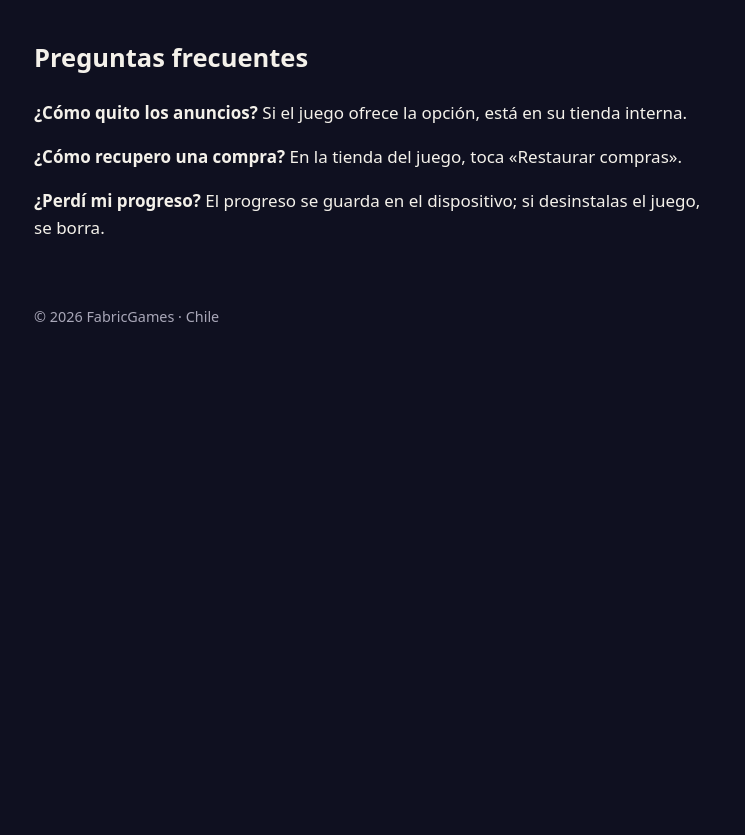
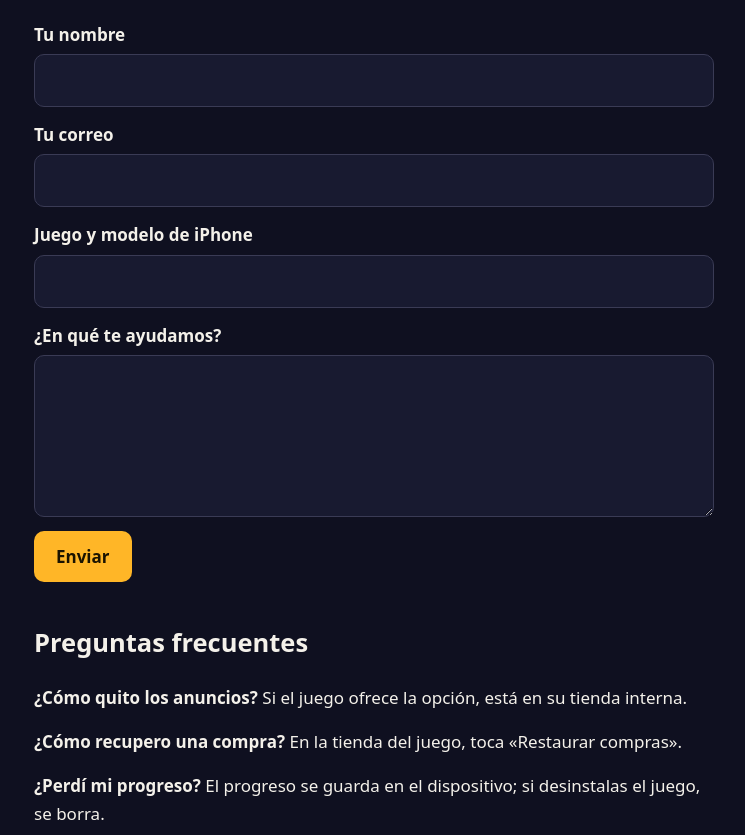
Before and after one commit to fabrica-juegos/fabricgames-web, a plain HTML site: page soporte.html in a window 1280 px wide. Shown: the part 262-1097 px from the top of the page, without its empty margins (266-1011 px from the left). Before the commit the page ends 800 px from the top, so only its background shows below. Drawn offline with Linux system fonts and the light colour scheme.

Commit message:
Soporte: formulario de contacto de Supertools
Co-Authored-By: Claude Opus 5.5 <noreply@anthropic.com>

```diff
--- a/estilo.css
+++ b/estilo.css
@@ -8,4 +8,8 @@ h2{margin-top:40px}
 nav{display:flex;gap:20px;margin-bottom:48px;font-weight:600}
 nav a{text-decoration:none}
 .muted{color:var(--muted)}
+.form{display:grid;gap:14px;margin:24px 0}
+.form label{display:grid;gap:6px;font-weight:600}
+.form input,.form textarea{font:inherit;padding:12px;border-radius:10px;border:1px solid #3a3b55;background:#181a30;color:var(--fg)}
+.form button{justify-self:start;font:inherit;font-weight:700;padding:12px 22px;border:0;border-radius:10px;background:var(--acento);color:#1a1300;cursor:pointer}
 footer{margin-top:64px;color:var(--muted);font-size:.9rem}
--- a/soporte.html
+++ b/soporte.html
@@ -10,7 +10,16 @@
 <nav><a href="index.html">Inicio</a><a href="soporte.html">Soporte</a><a href="privacidad.html">Privacidad</a></nav>
 <h1>Soporte</h1>
 <p class="muted">¿Un error, una idea o una compra que no llegó? Escríbenos y cuéntanos el juego, tu modelo de iPhone y qué pasó.</p>
-<!--FORMULARIO-->
+<form class="form" action="https://api.supertools.cl/api/v1/hosting-public/forms/a8946428-4499-47b8-b48e-18ddaac1373a" method="POST">
+  <label>Tu nombre <input name="nombre" required></label>
+  <label>Tu correo <input name="email" type="email" required></label>
+  <label>Juego y modelo de iPhone <input name="juego"></label>
+  <label>¿En qué te ayudamos? <textarea name="mensaje" rows="5" required></textarea></label>
+  <input name="_gotcha" style="display:none" tabindex="-1" autocomplete="off">
+  <button type="submit">Enviar</button>
+</form>
+<p id="ok" class="muted" hidden>✅ Mensaje enviado. Te responderemos pronto.</p>
+<script>if(location.search.includes('enviado=1'))document.getElementById('ok').hidden=false</script>
 <h2>Preguntas frecuentes</h2>
 <p><strong>¿Cómo quito los anuncios?</strong> Si el juego ofrece la opción, está en su tienda interna.</p>
 <p><strong>¿Cómo recupero una compra?</strong> En la tienda del juego, toca «Restaurar compras».</p>
```
